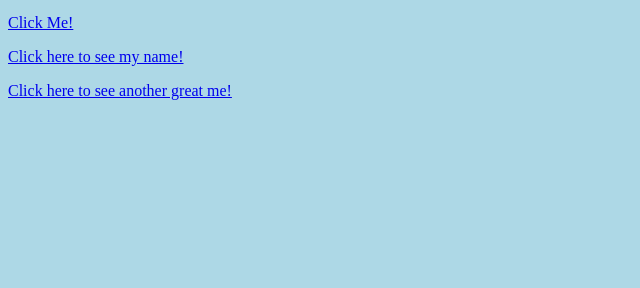
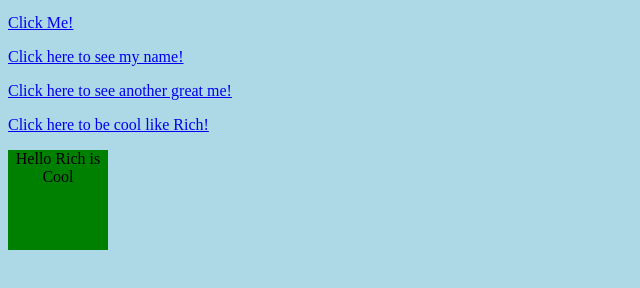
Before and after one commit to nickysavage/js-rocket, a plain HTML site: page index.html in a window 1280 px wide. Shown: the part 100-388 px from the top of the page, without its empty margins (0-640 px from the left). Drawn offline with Linux system fonts and the light colour scheme.

Commit message:
More work on studying JS
Learning all over again. Makes me learn better by redoing.

```diff
--- a/css/style.css
+++ b/css/style.css
@@ -1,3 +1,14 @@
 body {
 	background-color: lightblue;
 }
+
+.cool{
+	width: 100px;
+	height: 100px;
+	background-color: green;
+	transition: background-color 1s;
+}
+
+.cool.red{
+	background-color: red;
+}
--- a/index.html
+++ b/index.html
@@ -11,8 +11,11 @@
 	<p></p><a href="#" onclick="carOnNow('On');">Click Me!</a></p>
 	<p><a href="#" onclick="sayMyName('Nick');">Click here to see my name!</a></p>
 	<p><a href="#" onclick="whatAmI('Genius');">Click here to see another great me!</a></p>
+	<p><a href="#" onclick="doCoolStuff();">Click here to be cool like Rich!</a></p>
 
-
+	<div class="cool" id="cool">
+		<p><center>Hello Rich is Cool<center></p>
+	</div>
 </body>
 </body>
 </html>
--- a/js/script.js
+++ b/js/script.js
@@ -1,3 +1,7 @@
+var doCoolStuff = function () {
+	document.getElementById('cool').className = 'cool red';
+}
+
 var sayMyName = function (name) {
 	alert('My name is: '+name);
 }
```
Also changed, not shown: images/genius.jpg (added).
